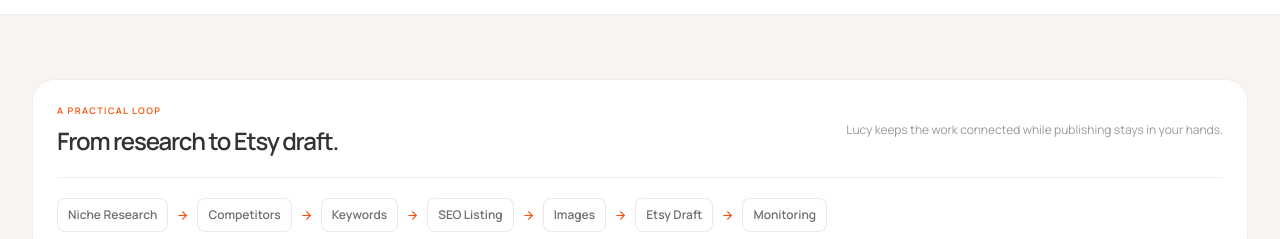
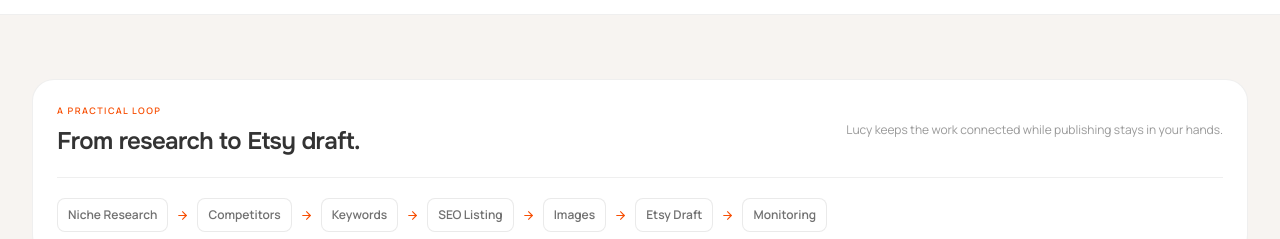
Before and after one commit to PZ1989/lucy-seller-copilot, a Next.js app: page / in a window 1280 px wide. Shown: the part 1280-1519 px from the top of the page. Built offline with nearby package versions, Linux system fonts and the light colour scheme; no server answers.

Commit message:
style: apply Onest to page and section headings

```diff
--- a/app/connections/page.tsx
+++ b/app/connections/page.tsx
@@ -100,7 +100,7 @@ export default function ConnectionsPage() {
     return <div className="min-h-screen px-4 pb-10 pt-6 sm:px-6 lg:px-8 lg:pt-8"><div className="mx-auto w-full max-w-[1120px]"><div className="h-24 animate-pulse rounded-[20px] bg-white/60"/><div className="mt-6 grid gap-4 md:grid-cols-2">{services.map((service) => <div key={service.id} className="h-[248px] animate-pulse rounded-[20px] bg-white/60"/>)}</div></div></div>;
   }
 
-  return <div className="min-h-screen px-4 pb-10 pt-6 sm:px-6 lg:px-8 lg:pb-12 lg:pt-8"><div className="mx-auto w-full max-w-[1120px]">
+  return <div className="connections-page min-h-screen px-4 pb-10 pt-6 sm:px-6 lg:px-8 lg:pb-12 lg:pt-8"><div className="mx-auto w-full max-w-[1120px]">
     <header className="border-b border-charcoal/[0.08] pb-6"><h1 className="text-3xl font-semibold tracking-[-0.05em] text-charcoal">{t("connections.header.title")}</h1><p className="mt-2 max-w-xl text-[12px] leading-5 text-charcoal/55">{t("connections.header.subtitle")}</p></header>
     {loadState === "unauthenticated" && <div role="alert" className="mt-6 rounded-[14px] border border-charcoal/[0.1] bg-white px-4 py-3 text-[13px] text-charcoal/65">{t("connections.error.unauthenticated")}</div>}
     {errorMessage && <div role="alert" className="mt-6 flex items-center justify-between gap-3 rounded-[14px] border border-terracotta/20 bg-[#FFF8F3] px-4 py-3 text-[13px] text-charcoal/70"><span>{errorMessage}</span><button type="button" onClick={() => void refreshConnection()} className="font-semibold text-terracotta">{t("connections.error.retry")}</button></div>}
--- a/app/globals.css
+++ b/app/globals.css
@@ -54,12 +54,30 @@ main > div > header h1 {
   font-family: var(--font-onest), var(--font-manrope), sans-serif;
   font-weight: 700;
   letter-spacing: -0.025em;
+  line-height: 1.08;
 }
 
 .dashboard-home > div > section:first-of-type h2 {
   font-family: var(--font-onest), var(--font-manrope), sans-serif;
   font-weight: 800;
   letter-spacing: -0.04em;
+}
+
+main h2.text-2xl,
+main h2.text-\[22px\],
+main h2.text-\[20px\],
+main h2.text-\[18px\],
+main h2.text-\[17px\] {
+  font-family: var(--font-onest), var(--font-manrope), sans-serif;
+  font-weight: 600;
+  letter-spacing: -0.025em;
+}
+
+.connections-page h2.text-\[16px\],
+.settings-page h2.text-\[17px\] {
+  font-family: var(--font-onest), var(--font-manrope), sans-serif;
+  font-weight: 600;
+  letter-spacing: -0.025em;
 }
 
 * {
```
